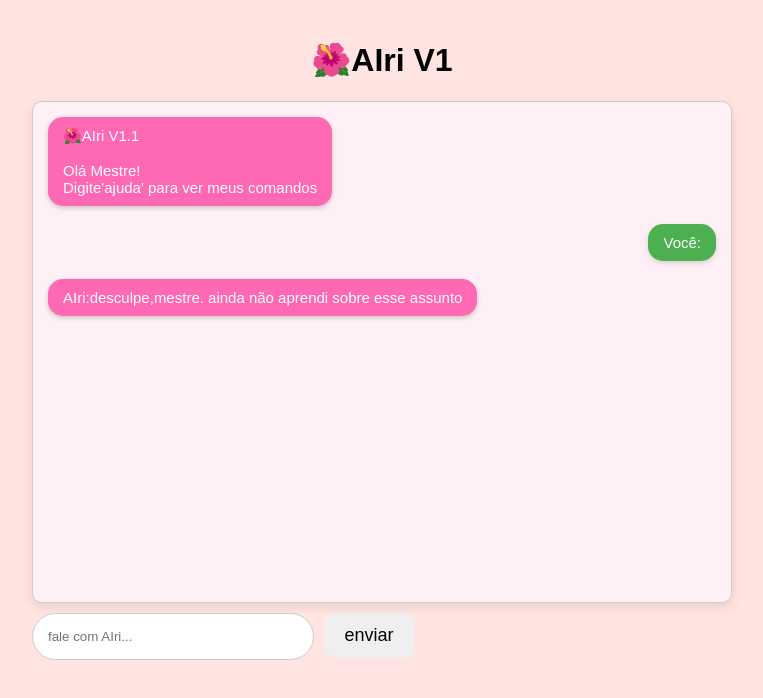
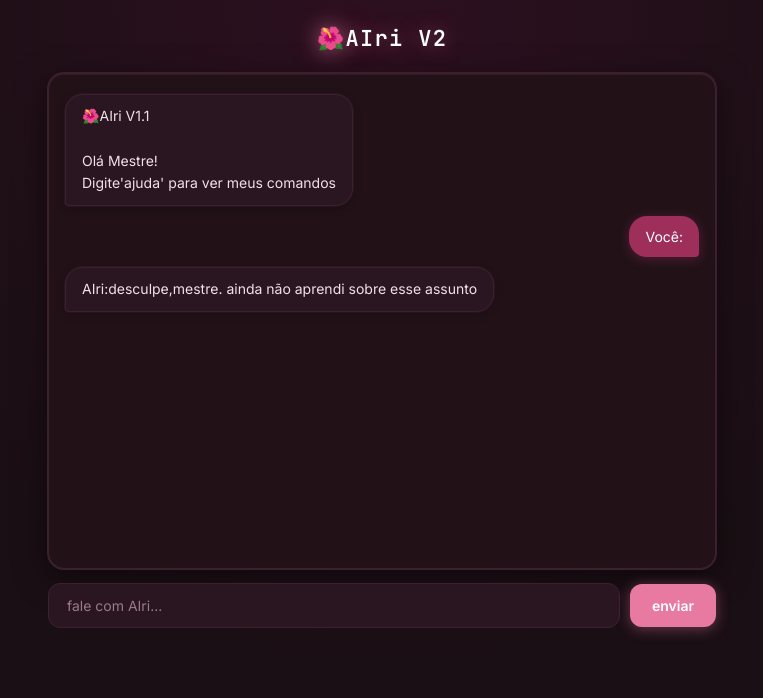
Before and after one commit to guilhermeOLi01/AIriV1, a plain HTML site: page index.html in a window 1280 px wide. Both pictures are taken after a click on the button "enviar". Shown: the whole page, without its empty margins (258-1021 px from the left). Drawn offline with Linux system fonts and the light colour scheme; no server answers.

Commit message:
AIri V2 - API e digitando

```diff
--- a/index.html
+++ b/index.html
@@ -8,7 +8,7 @@
     <link rel="stylesheet" href="style.css">
 </head>
 <body>
-     <h1>🌺AIri V1</h1>
+     <h1>🌺AIri V2</h1>
     <div id="chat"></div>
 
       <div class="entrada">
--- a/script.js
+++ b/script.js
@@ -2,7 +2,77 @@ let campoMensagem =
 document.getElementById ("mensagem");
 let botaoEnviar = document.getElementById ("enviar");
 let chat = document.getElementById ("chat");
+//arrayas
+let respostaSaudacao = [
+    "Olá, mestre!🌺",
+    "Bem-vindo novamente!🌺",
+    "Que bom te ver por aqui!🌺"
+];
 
+let respostaEstudar = [
+    "Estudar é uma ótima forma de evoluir!🌺",
+    "O conhecimento abre portas, mestre!🚀",
+    "Cada dia  de estudo te aproxima do seu objetivo.🌺"
+];
+
+let respostaTrabalho = [
+    "O trabalho desenvolve habilidades e abre novas oportunidades. 🚀",
+    "Cada experiência profissional ensina algo valioso para o futuro. 🌺",
+    "Persistência no trabalho costuma trazer resultados a longo prazo. 💼",
+    "Todo profissional começou como iniciante um dia. Contiue evoluindo!🚀"
+];
+
+let respostaCuriosidade = [
+    "🐙 Polvos possuem três corações!",
+    "🦒 A língua de uma girafa pode medir até 50 centímetros.",
+    "🍯 O mel é um dos poucos alimentos que não estraga naturalmente.",
+    "🧠 O cérebro humano possui cerca de 86 bilhões de neurônios."
+];
+//comandos feitos
+let comandos= {
+    oi: respostaSaudacao,
+    estudar: respostaEstudar,
+    trabalho: respostaTrabalho,
+    curiosidade: respostaCuriosidade
+};
+
+function respostaAleatoria(array){
+    let indice =
+    Math.floor(Math.random()* array.length);
+
+    return array[indice];
+}
+
+//api
+
+async function curiosidadeAPI() {
+
+    let resposta = await fetch(
+        "https://catfact.ninja/fact"
+    );
+
+    let dados = await resposta.json();
+
+    return dados.fact;
+
+}
+
+curiosidadeAPI().then(function(resultado){
+    console.log(resultado);
+});
+
+async function conselhoAPI() {
+    let resposta = await fetch(
+        "https://api.adviceslip.com/advice"
+    );
+
+    let dados = await resposta.json();
+
+    return dados.slip.advice;
+
+}
+
+//evento botão
 let msgBot = document.createElement("p");
 msgBot.textContent = "🌺AIri V1.1\n\nOlá Mestre!\nDigite'ajuda' para ver meus comandos";
 msgBot.classList.add("bot");
@@ -16,7 +86,7 @@ campoMensagem.addEventListener("keydown",function(event){
     }
 });
 
-botaoEnviar.addEventListener("click",function(){
+botaoEnviar.addEventListener("click", async function(){
 
     let mensagem = campoMensagem.value;
 
@@ -25,16 +95,27 @@ let msgUser = document.createElement ("p");
 msgUser.textContent = "Você:" + mensagem;
 msgUser.classList.add("user");
 chat.appendChild(msgUser);
+chat.scrollTop = chat.scrollHeight;
+
+let digitando = document.createElement("p");
+digitando.textContent = "AIri está digitando...";
+chat.appendChild(digitando);
+
+chat.scrollTop = chat.scrollHeight;
 
 //resposta da airi
 
 let resposta="";
-if (mensagem=="oi"){
-    resposta = "olá,mestre bem vindo! como posso ajudar hoje? 🌺";
+if (mensagem == "curiosidade"){
+    resposta = await curiosidadeAPI();
 }
 
-else if (mensagem=="curiosidade"){
-    resposta = "você sabia que Airi é o primeiro projeto do meu criador?";
+else if (mensagem == "conselho"){
+    resposta = await conselhoAPI();
+}
+
+else if (comandos[mensagem]) {
+    resposta = respostaAleatoria(comandos[mensagem]);
 }
 
 else if(mensagem=="github"){
@@ -49,27 +130,9 @@ else if (mensagem=="criador"){
     resposta = "Meu criador é Guilherme. Fui criada para ajuda-lo a aprender programação e me tornar uma IA cada vez melhor!.🌺";
 }
 
-else if (mensagem=="trabalho"){
-    resposta = "o traballho pode ser cansativo, mestre. mas cada experiência traz aprendizado🌺";
-}
-
-else if (mensagem=="estudar"){
-   resposta = "estudar é uma ótima forma de evoluir! o que deseja aprender hoje?";
-
-}
-
-else if(mensagem=="ajuda"){
-    resposta = "\naqui estão Alguns comandos disponiveis da AIri \n\oi\najuda\ncuriosidade\ntrabalho\nestudar\ncriador\ngithub\nlinkedin";
-}
-
 else{
     resposta = "desculpe,mestre. ainda não aprendi sobre esse assunto";
 }
-
-let digitando = document.createElement("p");
-digitando.textContent = "AIri está digitando...";
-chat.appendChild(digitando);
-chat.scrollTop = chat.scrollHeight;
 
 setTimeout(function(){
 
--- a/style.css
+++ b/style.css
@@ -1,74 +1,190 @@
-h1{
-    text-align: center;
+/* =============================================
+   AIri V1.1 — Identidade Feminina + Profissional
+   Autor: Guilherme Oliveira
+   ============================================= */
+
+@import url('https://fonts.googleapis.com/css2?family=Inter:wght@400;500;600&family=JetBrains+Mono:wght@400;600&display=swap');
+
+/* ── VARIÁVEIS ── */
+:root {
+  --bg-page:      #1A0F14;   /* fundo escuro com tom vinho */
+  --bg-chat:      #221218;   /* fundo do chat rosé escuro */
+  --bg-input:     #2A1620;   /* fundo do input */
+  --border:       #3D2030;   /* bordas com tom rosê */
+  --accent:       #E879A0;   /* rosa vibrante — cor da AIri */
+  --accent-dark:  #C4587E;   /* rosa escuro para hover */
+  --accent-glow:  rgba(232, 121, 160, 0.2);
+  --bubble-user:  #9D2F5A;   /* bolha usuário — vinho rosado */
+  --bubble-bot:   #2A1620;   /* bolha AIri — escuro rosé */
+  --text-main:    #F0E0E8;   /* texto levemente rosado */
+  --text-muted:   #9A7A85;   /* texto secundário */
+  --text-white:   #ffffff;
+  --radius-bolha: 18px;
+  --font-main:    'Inter', sans-serif;
+  --font-mono:    'JetBrains Mono', monospace;
 }
 
-.entrada{
-    display: flex;
-    gap: 10px;
-    margin-top: 10px;
+/* ── RESET ── */
+* {
+  box-sizing: border-box;
+  margin: 0;
+  padding: 0;
 }
 
-#chat{
-    border: 1px solid #ccc;
-    height: 60vh;
-    border-radius: 10px;
-    padding: 10px;
+/* ── BODY ── */
+body {
+  max-width: 700px;
+  margin: 0 auto;
+  padding: 24px 16px;
+  font-family: var(--font-main);
+  background-color: var(--bg-page);
+
+  /* gradiente sutil no fundo pra dar profundidade */
+  background-image: radial-gradient(
+    ellipse at top,
+    #2D1020 0%,
+    #1A0F14 60%
+  );
+  color: var(--text-main);
+  min-height: 100vh;
+}
+
+/* ── TÍTULO ── */
+h1 {
+  text-align: center;
+  font-family: var(--font-mono);
+  font-size: 22px;
+  font-weight: 600;
+  color: var(--text-white);
+  letter-spacing: 0.06em;
+  margin-bottom: 20px;
+
+  /* brilho rosado no título */
+  text-shadow:
+    0 0 20px rgba(232, 121, 160, 0.6),
+    0 0 40px rgba(232, 121, 160, 0.2);
+}
+
+/* ── ÁREA DO CHAT ── */
+#chat {
+  background-color: var(--bg-chat);
+  border: 1px solid var(--border);
+  border-radius: 16px;
+  height: 62vh;
+  padding: 20px 16px;
   font-size: 15px;
-    background-color: lavenderblush;
   overflow-y: auto;
   display: flex;
   flex-direction: column;
-    gap: 8px;
-    box-shadow: 0 4px 12px rgba(0,0,0,0.1);
+  gap: 10px;
+
+  box-shadow:
+    0 0 0 1px var(--border),
+    0 8px 32px rgba(0, 0, 0, 0.5),
+    inset 0 1px 0 rgba(232, 121, 160, 0.08);
 }
 
-/* bolha do usario */
+/* scrollbar rosada discreta */
+#chat::-webkit-scrollbar {
+  width: 4px;
+}
+#chat::-webkit-scrollbar-track {
+  background: transparent;
+}
+#chat::-webkit-scrollbar-thumb {
+  background: var(--border);
+  border-radius: 10px;
+}
+#chat::-webkit-scrollbar-thumb:hover {
+  background: var(--accent-dark);
+}
+
+/* ── BOLHA DO USUÁRIO ── */
 .user {
   align-self: flex-end;
-    background-color: #4caf50;
-    color: white;
-    padding: 10px 15px;
-    border-radius: 15px;
-    max-width: 70%;
-    margin: 5px;
-    box-shadow: 0px 2px 5px rgba(0,0,0,0.15);
+  background-color: var(--bubble-user);
+  color: var(--text-white);
+  padding: 10px 16px;
+  border-radius: var(--radius-bolha) var(--radius-bolha) 4px var(--radius-bolha);
+  max-width: 72%;
+  font-size: 14px;
+  line-height: 1.55;
+  word-break: break-word;
+  box-shadow: 0 2px 12px rgba(157, 47, 90, 0.4);
 }
 
-/*bolha AIri */
-.bot{
-    align-self:flex-start;
-    background-color:hotpink;
-    color: white;
-    padding: 10px 15px;
-    border-radius: 15px;
-    max-width: 70%;
-    margin: 5px;
-    box-shadow: 0px 2px 5px rgb(0,0,0,0.2);
+/* ── BOLHA DA AIRI ── */
+.bot {
+  align-self: flex-start;
+  background-color: var(--bubble-bot);
+  color: var(--text-main);
+  padding: 10px 16px;
+  border-radius: var(--radius-bolha) var(--radius-bolha) var(--radius-bolha) 4px;
+  max-width: 72%;
+  font-size: 14px;
+  line-height: 1.6;
+  border: 1px solid var(--border);
   white-space: pre-line;
+  word-break: break-word;
+
+  /* brilho rosado sutil na bolha da AIri */
+  box-shadow:
+    0 2px 8px rgba(0, 0, 0, 0.3),
+    0 0 0 1px rgba(232, 121, 160, 0.08);
 }
 
-#enviar {
-    font-size: 18px;
-    border-radius: 10px;
-    padding: 10px;
-    width: 90px;
-    height: 45px;
-    border: none;
-    cursor: pointer;
+/* ── ÁREA DE ENTRADA ── */
+.entrada {
+  display: flex;
+  gap: 10px;
+  margin-top: 14px;
+  align-items: center;
 }
 
-#mensagem{
-    border-radius: 25px;
-    width: 250px;
-    padding: 15px;
-    border: 1px solid #ccc;
+/* ── INPUT ── */
+#mensagem {
+  flex: 1;
+  background-color: var(--bg-input);
+  color: var(--text-main);
+  border: 1px solid var(--border);
+  border-radius: 12px;
+  padding: 13px 18px;
+  font-size: 14px;
+  font-family: var(--font-main);
   outline: none;
+  transition: border-color 0.2s, box-shadow 0.2s;
 }
 
-body{
-    max-width: 700px;
-    margin: auto;
-    padding: 20px;
-    font-family: arial, sans-serif;
-    background-color: mistyrose;
+#mensagem:focus {
+  border-color: var(--accent);
+  box-shadow: 0 0 0 3px var(--accent-glow);
 }
+
+#mensagem::placeholder {
+  color: var(--text-muted);
+}
+
+/* ── BOTÃO ENVIAR ── */
+#enviar {
+  background-color: var(--accent);
+  color: var(--text-white);
+  font-size: 14px;
+  font-weight: 600;
+  font-family: var(--font-main);
+  border: none;
+  border-radius: 12px;
+  padding: 13px 22px;
+  cursor: pointer;
+  white-space: nowrap;
+  transition: background-color 0.2s, transform 0.1s, box-shadow 0.2s;
+  box-shadow: 0 2px 14px rgba(232, 121, 160, 0.4);
+}
+
+#enviar:hover {
+  background-color: var(--accent-dark);
+  box-shadow: 0 4px 18px rgba(232, 121, 160, 0.55);
+}
+
+#enviar:active {
+  transform: scale(0.97);
+}
```
Lines whose indentation alone changed are shown as unchanged.
